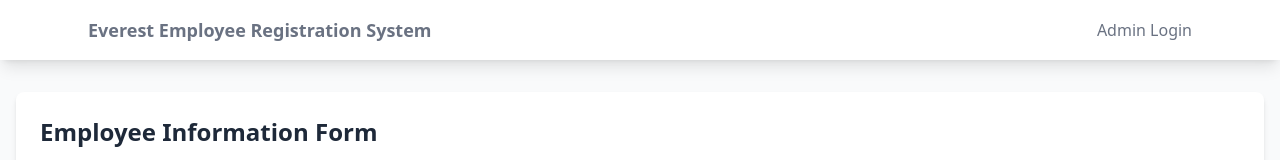
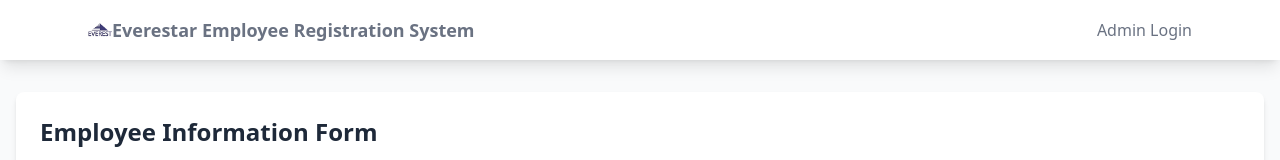
Before and after one commit to SD-026/Everest-Star, a React (Vite) app in the folder everststar/: page / in a window 1280 px wide. Shown: the top 160 px of the page. Built offline with nearby package versions, Linux system fonts and the light colour scheme.

Commit message:
image change commit

```diff
--- a/everststar/index.html
+++ b/everststar/index.html
@@ -2,9 +2,9 @@
 <html lang="en">
   <head>
     <meta charset="UTF-8" />
-    <link rel="icon" type="image/svg+xml" href="/vite.svg" />
-    <meta name="viewport" content="width=device-width, initial-scale=1.0" />
-    <title>Everst Star</title>
+    <link rel="icon" type="image/svg+xml" href="./src/assets/everesrar.jpg" />
+    <meta name="viewport" content="width=device-width initial-scale=1.0" />
+    <title>Everstar</title>
   </head>
   <body>
     <div id="root"></div>
--- a/everststar/src/components/AdminDashboard .jsx
+++ b/everststar/src/components/AdminDashboard .jsx
@@ -36,7 +36,12 @@ const AdminDashboard = () => {
     setSelectedEmployee(null);
   };
 
-  const csvData = employees.map(emp => ({
+  const csvData = employees.map(emp => {
+    const childrenDetails = emp.children?.map(child =>
+      `${child.name || 'N/A'} (${child.gender || 'N/A'}, ${child.dob || 'N/A'}, ${child.relation || 'N/A'})`
+    ) || [];
+
+    return {
       CNIC: emp.cnic,
       'Employee #': emp.employeeNumber,
       'Full Name': emp.fullName,
@@ -58,13 +63,19 @@ const AdminDashboard = () => {
       'Spouse CNIC': emp.spouse?.cnic || '',
       'Spouse DOB': emp.spouse?.dob || '',
 
-    'Postal Address': `${emp.address?.house || ''}, ${emp.address?.street || ''}, ${emp.address?.society}, ${emp.address?.district}`,
+      'Postal Address': `${emp.address?.house || ''}, ${emp.address?.street || ''}, ${emp.address?.society || ''}, ${emp.address?.district || ''}`,
 
       'Children Count': emp.childrenCount,
-    'Children Details': emp.children?.map(child =>
-      `${child.name} (${child.gender}, ${child.dob}, ${child.relation})`
-    ).join('; ')  // join to make it a single string in the Excel cell
-  }));
+      // remove this ↓ line
+      // 'Children Details': emp.children?.map(...)...
+
+      // Spread children into their own columns
+      ...childrenDetails.reduce((acc, detail, index) => {
+        acc[`Child ${index + 1}`] = detail;
+        return acc;
+      }, {})
+    };
+  });
 
 
   return (
--- a/everststar/src/components/Navbar.jsx
+++ b/everststar/src/components/Navbar.jsx
@@ -1,4 +1,5 @@
 import { Link } from 'react-router-dom';
+import logo from '../assets/everesrar.jpg'
 
 const Navbar = () => {
   return (
@@ -7,7 +8,9 @@ const Navbar = () => {
         <div className="flex justify-between">
           <div className="flex space-x-7">
             <Link to="/" className="flex items-center py-4 px-2">
-              <span className="font-semibold text-gray-500 text-lg max-md:text-sm " >Everest Employee Registration System</span>
+            <img src={logo} alt="" className='size-6 object-contain' />
+              <span className="font-semibold text-gray-500 text-lg max-md:text-sm " >
+                Everestar Employee Registration System</span>
             </Link>
           </div>
           <div className="flex items-center space-x-3">
```
Also changed, not shown: everststar/src/assets/everesrar.jpg (added). Lines whose indentation alone changed are shown as unchanged.
